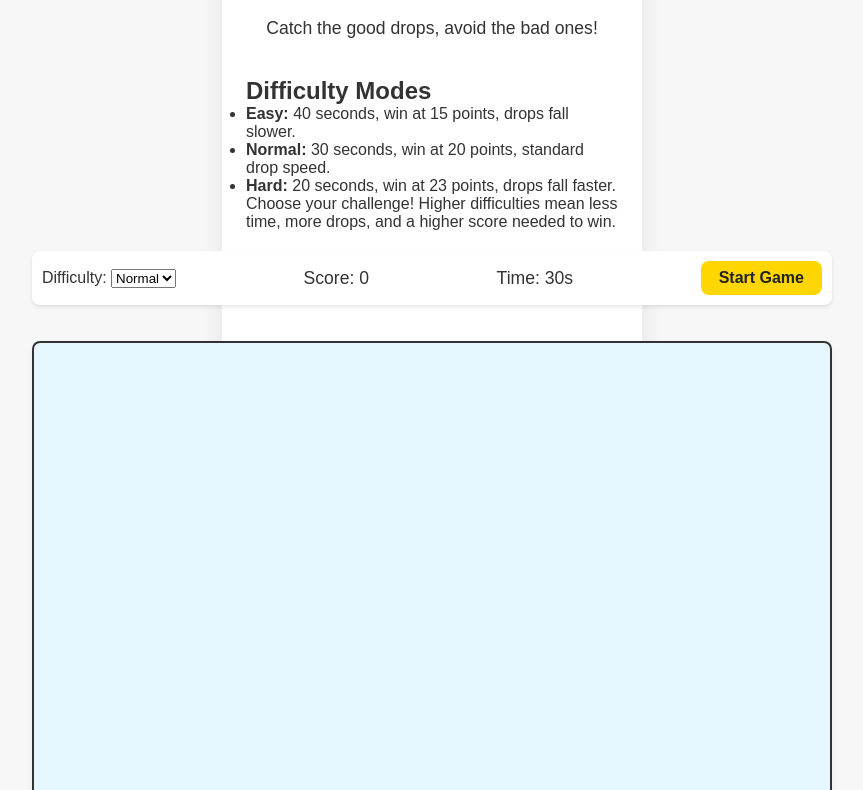
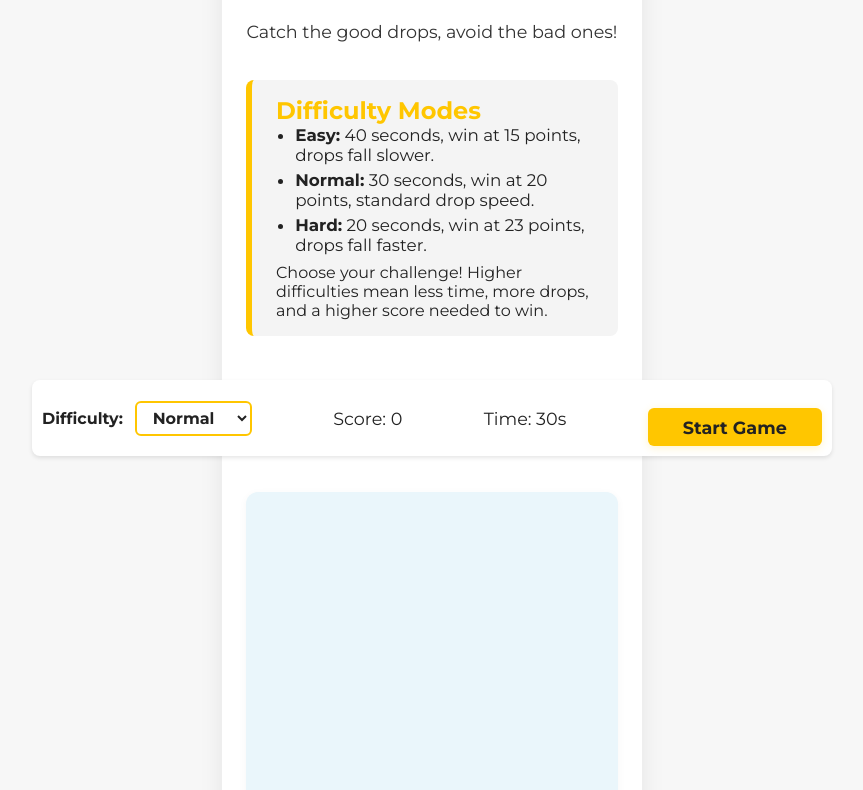
Before and after one commit to arsule375/charity-water-game-interactive-v2, a plain HTML site: page index.html in a window 1280 px wide. Shown: the part 164-954 px from the top of the page, without its empty margins (208-1071 px from the left). Drawn offline with Linux system fonts and the light colour scheme.

Commit message:
font update

```diff
--- a/styles.css
+++ b/styles.css
@@ -1,12 +1,7 @@
-/* Charity: water Brand Colors & Fonts
 
-Primary Colors:
+@import url('https://fonts.googleapis.com/css2?family=Montserrat:wght@700;400&display=swap');
 
-Secondary Colors:
-
-Fonts:
-
-*/
+/* Charity: water brand style additions */
 
 * {
     margin: 0;
@@ -39,12 +34,13 @@ body {
 }
 .game-wrapper {
 .game-title {
-    color: #ffd600;
+    color: #ffc600;
     font-size: 2.2rem;
     font-weight: 700;
     text-align: center;
     margin-bottom: 0.5em;
-    letter-spacing: 1px;
+    letter-spacing: 2px;
+    text-shadow: 1px 2px 0 #222, 0 2px 8px #ffc60044;
 }
     display: flex;
 .game-tagline {
@@ -61,6 +57,8 @@ body {
     margin-bottom: 1em;
     gap: 8px;
     flex-wrap: wrap;
+    color: #222;
+    font-weight: 700;
 }
     align-items: center;
 .score, .timer {
@@ -69,20 +67,68 @@ body {
 }
     gap: 20px;
 #start-btn {
-    background: #ffd600;
+    background: #ffc600;
     color: #222;
     border: none;
-    border-radius: 8px;
-    padding: 8px 18px;
-    font-size: 1rem;
-    font-weight: 600;
+    border-radius: 6px;
+    font-family: 'Montserrat', Arial, sans-serif;
+    font-weight: 700;
+    font-size: 1.1em;
+    padding: 0.5em 2em;
+    margin-top: 1em;
     cursor: pointer;
-    transition: background 0.2s;
+    box-shadow: 0 2px 8px #ffc60033;
+    transition: background 0.2s, color 0.2s;
 }
 #start-btn:disabled {
     background: #eee;
     color: #aaa;
     cursor: not-allowed;
+}
+#start-btn:hover {
+    background: #222;
+    color: #ffc600;
+}
+.rules-panel {
+    background: #f4f4f4;
+    border-left: 6px solid #ffc600;
+    padding: 1em 1.5em;
+    margin-bottom: 1.5em;
+    border-radius: 8px;
+    color: #222;
+}
+.rules-panel h2 {
+    color: #ffc600;
+    font-weight: 700;
+    margin-top: 0;
+}
+.rules-panel ul {
+    margin: 0 0 0.5em 1.2em;
+    padding: 0;
+}
+.rules-panel li {
+    margin-bottom: 0.3em;
+    font-size: 1.05em;
+}
+.difficulty-select label {
+    color: #222;
+    font-weight: 700;
+    margin-right: 0.5em;
+}
+#difficulty {
+    background: #fff;
+    border: 2px solid #ffc600;
+    border-radius: 6px;
+    padding: 0.3em 1.2em 0.3em 0.7em;
+    font-size: 1em;
+    color: #222;
+    font-family: 'Montserrat', Arial, sans-serif;
+    font-weight: 700;
+    outline: none;
+    transition: border 0.2s;
+}
+#difficulty:focus {
+    border-color: #222;
 }
 }
 #game-container {
@@ -160,15 +206,7 @@ body {
     font-weight: bold;
 }
 
-#game-container {
-    width: 800px;
-    height: 600px;
-    background-color: #e6f7ff;
-    border: 2px solid #333;
-    border-radius: 8px;
-    position: relative;
-    overflow: hidden;
-}
+
 
 
 #start-btn {
@@ -236,13 +274,3 @@ body {
         transform: translateY(600px);
     }
 }
-
-@media (max-width: 850px) {
-    .game-wrapper, .score-panel, #game-container {
-        width: 95vw;
-    }
-
-    #game-container {
-        height: 70vh;
-    }
-}
```
